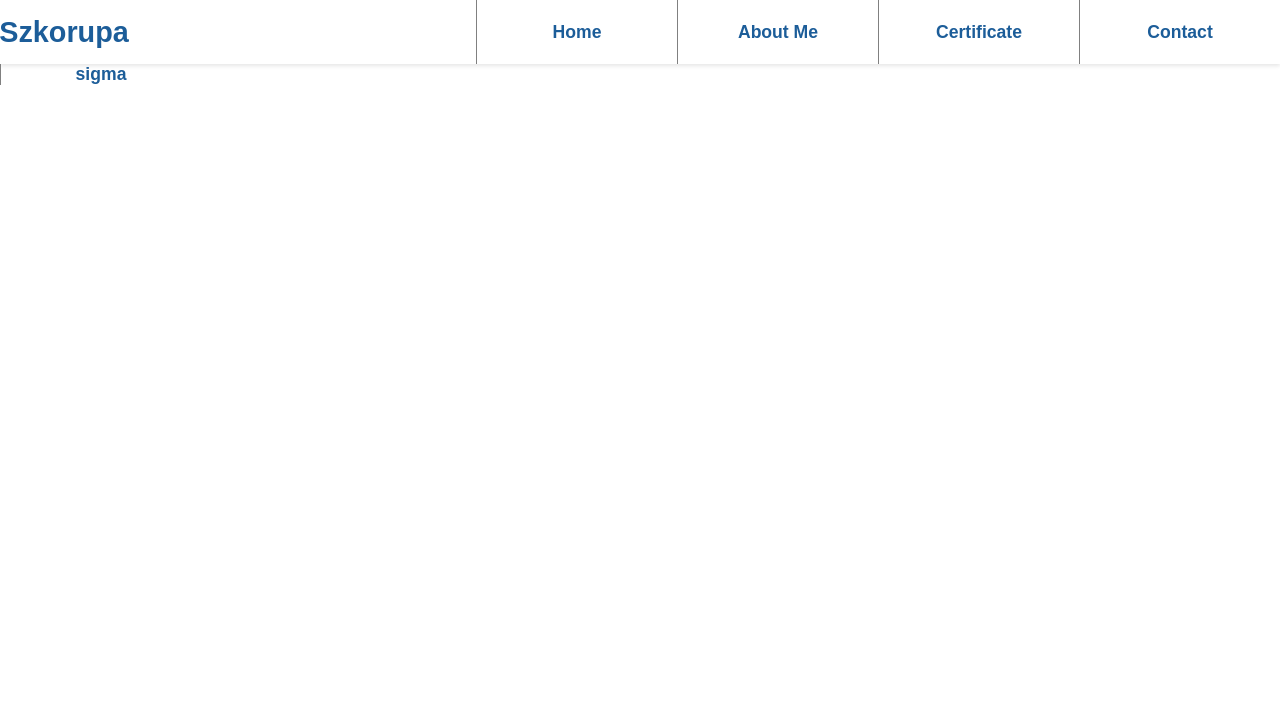
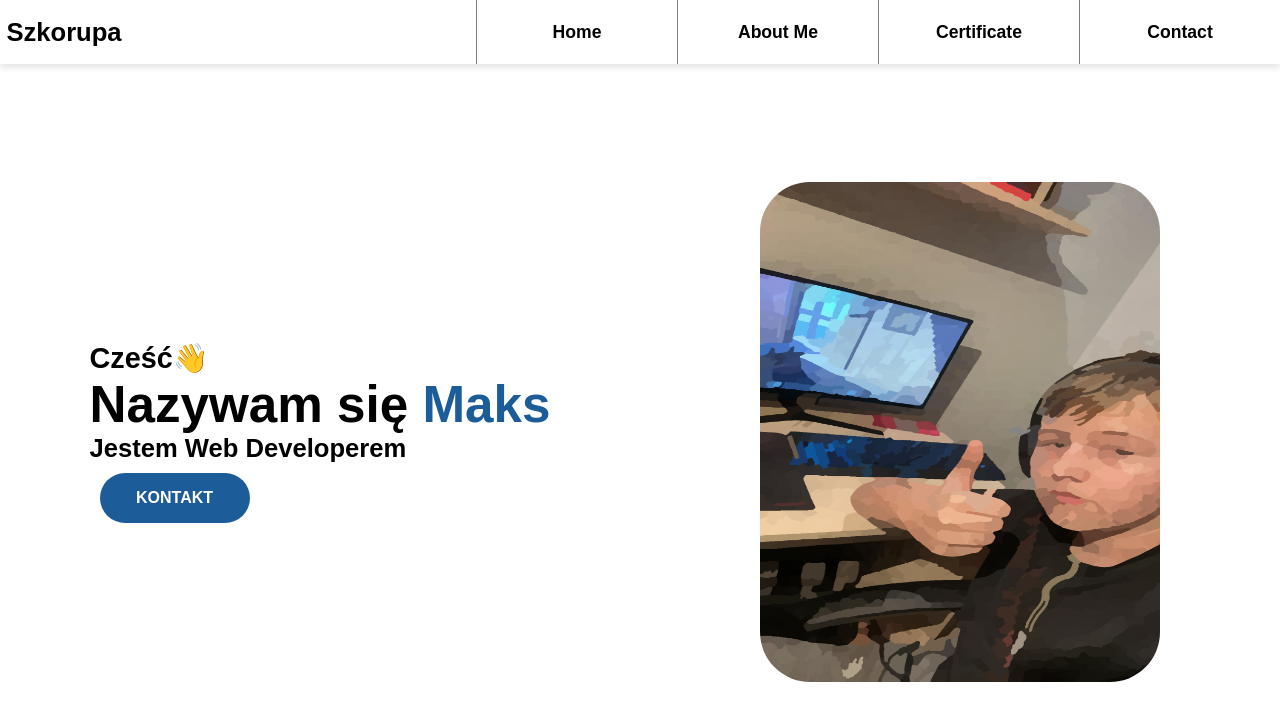
Before and after one commit to Szkorupa/szkorupa.github.io, a plain HTML site: page index.html in a window 1280 px wide. Drawn offline with Linux system fonts and the light colour scheme.

Commit message:
Hero done

```diff
--- a/assets/style.css
+++ b/assets/style.css
@@ -2,7 +2,7 @@
     padding: 0;
     margin: 0;
     font-family: Arial, Helvetica, sans-serif;
-    color: #1C5D99;
+    color: black;
     text-decoration: none;
 }
 
@@ -29,7 +29,7 @@ header{
     height: 8vh;
     width: 100vw;
     background-color: #FFFFFF;
-    box-shadow: 0 2px 4px 0 rgba(0, 0, 0, 0.1);
+    box-shadow: 0 4px 6px 0 rgba(0, 0, 0, 0.1);
 }
 
 .bar{
@@ -60,7 +60,7 @@ ul{
     height: 100%;
 }
 
-a, li{
+.menu-item, li{
     display: flex;
     align-items: center;
     justify-content: center;
@@ -70,11 +70,49 @@ a, li{
     font-size: 1.1rem;
 }
 
-a{
+.menu-item{
     border-left: 1px solid gray;
     font-weight: 600;
 }
 
-h2{
-    font-size: 1.8rem;
+span{
+    color: #1C5D99;
 }
+
+/* Home */
+
+.home{
+    display: flex;
+    align-items: center;
+    justify-content: center;
+    width: 100vw;
+    height: 92vh;
+}
+
+.home-left, .home-right{
+    display: flex;
+    align-items: center;
+    justify-content: center;
+    width: 50%;
+    height: 100%;
+}
+
+#contact{
+    display: flex;
+    align-items: center;
+    justify-content: center;
+    height: 50px;
+    width: 150px;
+    border-radius: 25px;
+    background-color: #1C5D99;
+    color: white;
+    font-weight: 600;
+    margin-top: 10px;
+    margin-left: 10px;
+}
+
+.img, img{
+    height: 500px;
+    width: 400px;
+    border-radius: 50px;
+}
--- /dev/null
+++ b/assets/text.css
@@ -0,0 +1,11 @@
+h2{
+    font-size: 1.6rem;
+}
+
+h1{
+    font-size: 3.2rem;
+}
+
+h3{
+    font-size: 1.8rem;
+}
--- a/index.html
+++ b/index.html
@@ -4,6 +4,7 @@
     <meta charset="UTF-8">
     <meta name="viewport" content="width=device-width, initial-scale=1.0">
     <link rel="stylesheet" href="assets/style.css">
+    <link rel="stylesheet" href="assets/text.css">
     <title>Szkorupa.dev</title>
 </head>
 <body>
@@ -16,10 +17,10 @@
                         </div>
                         <div class="navbar">
                             <ul>
-                                <a href="index.html"><li>Home</li></a>
-                                <a href="index.html"><li>About Me</li></a>
-                                <a href="index.html"><li>Certificate</li></a>
-                                <a href="index.html"><li>Contact</li></a>
+                                <a href="index.html" class="menu-item"><li>Home</li></a>
+                                <a href="index.html" class="menu-item"><li>About Me</li></a>
+                                <a href="index.html" class="menu-item"><li>Certificate</li></a>
+                                <a href="index.html" class="menu-item"><li>Contact</li></a>
                             </ul>
                         </div>
                     </div>
@@ -28,16 +29,22 @@
             <div class="home" id="home">
                 <div class="home-left">
                     <div class="text">
-                        <h3></h3>
-                        <h1></h1>
-                        <h2></h2>
+                        <h3>Cześć👋</h3>
+                        <h1>Nazywam się <span>Maks</span></h1>
+                        <h2>Jestem Web Developerem</h2>
                         <div class="icons">
 
                         </div>
                         <div class="button">
-                            <a href="sigma">sigma</a>
+                            <a href="sigma" id="contact">KONTAKT</a>
                         </div>
                     </div>
+                </div>
+                <div class="home-right">
+                    <div class="img">
+                        <img src="photo/sigma.jpg" alt="My Photo">
+                    </div>
+                </div>
             </div>
         </div>
     </div>
```
Also changed, not shown: photo/sigma.jpg (added).
